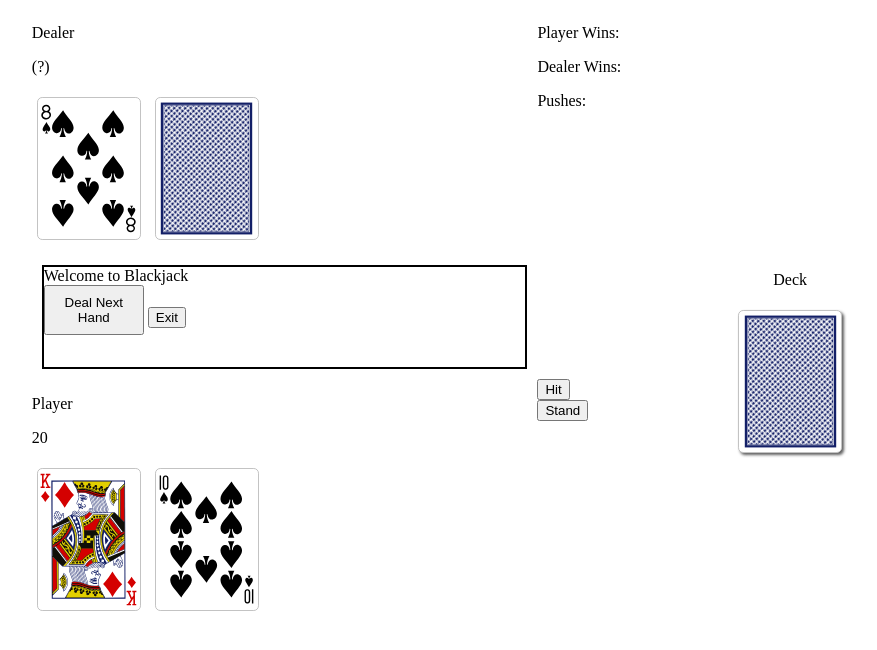
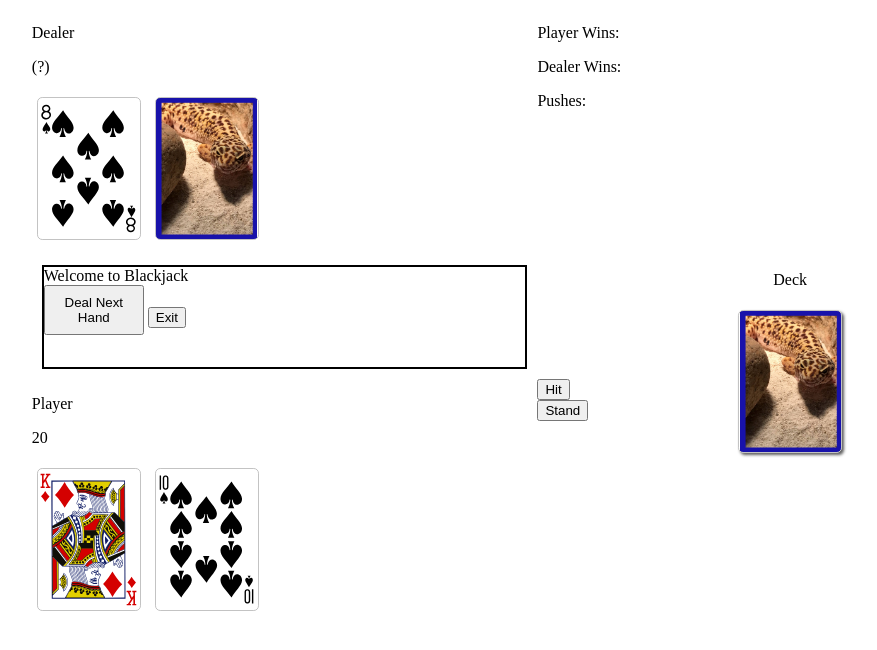
Before and after one commit to bnagle22/blackjack, a plain HTML site: page index.html in a window 1280 px wide. Both pictures are taken after a click on the button "Deal Next Hand". Shown: the whole page, without its empty margins (229-1106 px from the left). Drawn offline with Linux system fonts and the light colour scheme.

Commit message:
style card backs

```diff
--- a/css/cardstarter.css
+++ b/css/cardstarter.css
@@ -311,7 +311,7 @@
   background-image: url("../images/jokers/joker-red.svg"); }
 
 .card.back {
-  background-image: url("../images/backs/blue.svg"); }
+  background-image: url("../images/backs/newCard.jpeg"); }
 
 .card.back-blue {
   background-image: url("../images/backs/blue.svg"); }
--- a/index.html
+++ b/index.html
@@ -29,7 +29,7 @@
   </div>
   <div id="deck">
     <p>Deck</p>
-    <div class="card large back-blue shadow"></div>
+    <div class="card large back shadow"></div>
   </div>
   <div id="choices">
     <button id="hit">Hit</button>
--- a/js/app.js
+++ b/js/app.js
@@ -68,7 +68,7 @@ function firstDeal() {
   dCard1.classList.add(dDeal())
   pCard2.classList.add(pDeal())
   dCard2.classList.add(dDeal())
-  dCard2.classList.add('back-blue')
+  dCard2.classList.add('back')
   checkBlackjack()
   console.log(pHand)
   console.log(dHand)
```
Also changed, not shown: images/backs/geckoCard.jpg (added), images/backs/newCard.jpeg (added).
